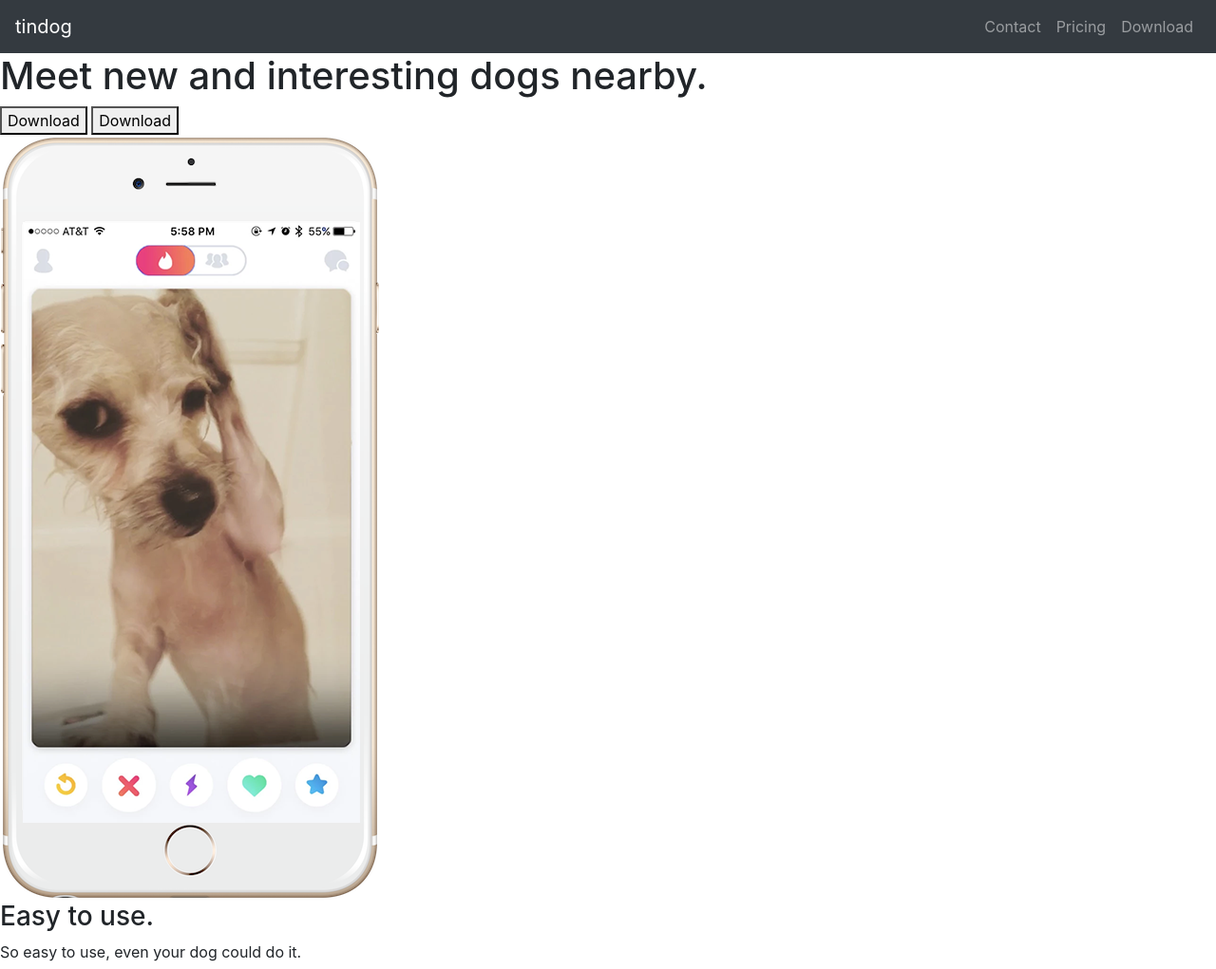
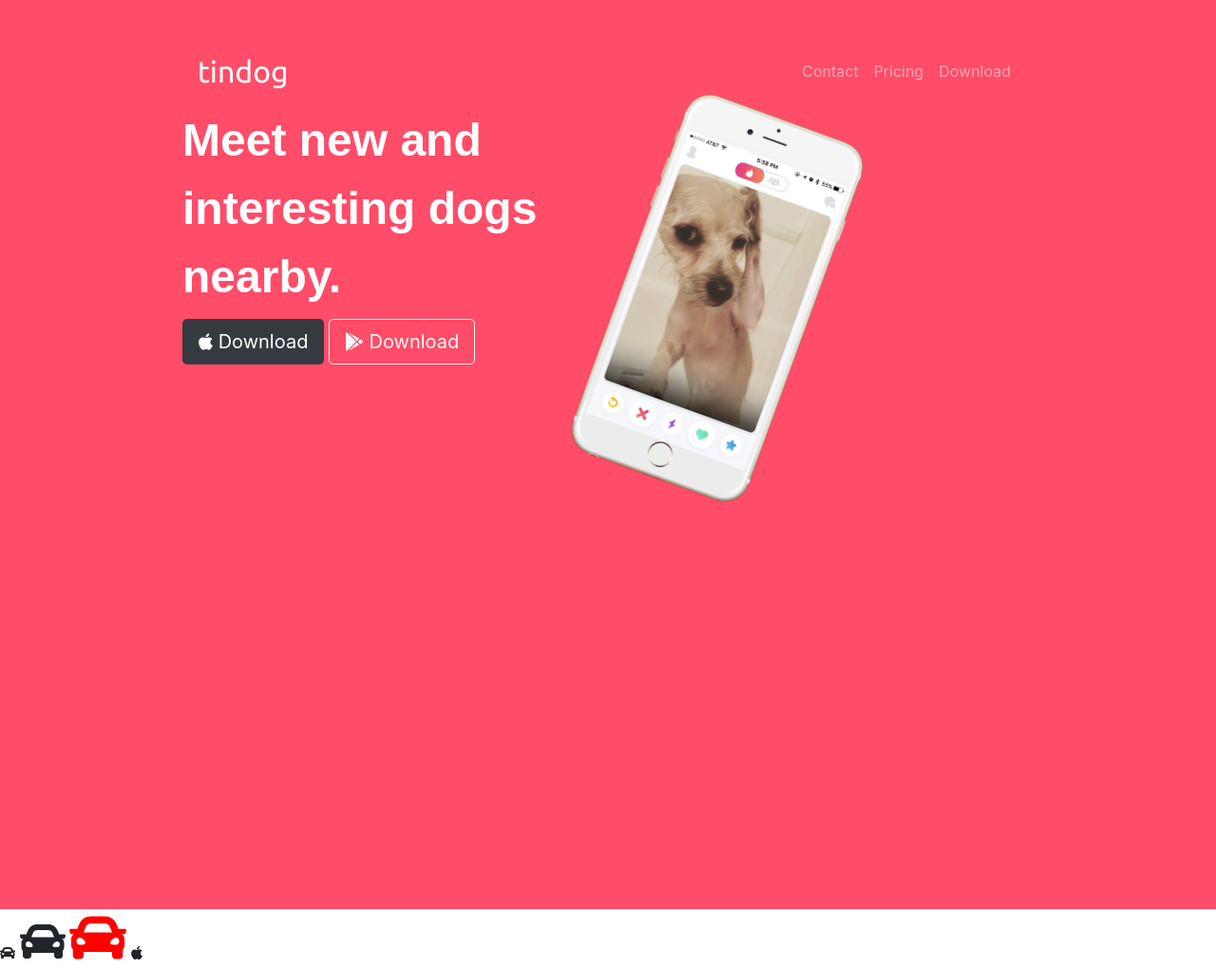
Before and after one commit to peoplewithnolife/TinDog, a plain HTML site: page index.html in a window 1280 px wide. Shown: the top 1021 px of the page at 95% size. Drawn offline with nearby package versions, Linux system fonts and the light colour scheme.

Commit message:
Styles for title section

```diff
--- a/css/styles.css
+++ b/css/styles.css
@@ -0,0 +1,32 @@
+
+h1 {
+  color: white;
+  font-family: 'Montserrat-Black', sans-serif;
+  font-size: 3rem;
+  font-weight: 900;
+  line-height: 1.5;
+}
+
+nav {
+  padding-bottom: 150px;
+}
+.navbar-brand {
+  font-family: 'Ubuntu', sans-serif;
+  font-size: 2rem;
+}
+
+.phone-img {
+   height: 50%;
+   width: auto;
+   transform: rotate(20deg);
+}
+
+.container-fluid {
+  padding: 3% 15% 3% 15%;
+}
+#title {
+  background-color: #FF4C68;
+  /*font-family: 'Ubuntu', sans-serif;*/
+  /*font-family: 'Montserrat', sans-serif;*/
+  /*font-weight: 700;*/
+}
--- a/index.html
+++ b/index.html
@@ -4,18 +4,24 @@
 <head>
   <meta charset="utf-8">
   <title>🚽🐈Tindog</title>
+
+  <link href="https://fonts.googleapis.com/css?family=Montserrat:100,400,600,900|Ubuntu:300,400,700&display=swap" rel="stylesheet">
+
   <link rel="stylesheet" href="https://stackpath.bootstrapcdn.com/bootstrap/4.4.1/css/bootstrap.min.css" integrity="sha384-Vkoo8x4CGsO3+Hhxv8T/Q5PaXtkKtu6ug5TOeNV6gBiFeWPGFN9MuhOf23Q9Ifjh" crossorigin="anonymous">
   <link rel="stylesheet" href="css/styles.css">
+
+  <script defer src="https://use.fontawesome.com/releases/v5.0.7/js/all.js"></script>
+
   <script src="https://code.jquery.com/jquery-3.4.1.slim.min.js" integrity="sha384-J6qa4849blE2+poT4WnyKhv5vZF5SrPo0iEjwBvKU7imGFAV0wwj1yYfoRSJoZ+n" crossorigin="anonymous"></script>
   <script src="https://cdn.jsdelivr.net/npm/popper.js@1.16.0/dist/umd/popper.min.js" integrity="sha384-Q6E9RHvbIyZFJoft+2mJbHaEWldlvI9IOYy5n3zV9zzTtmI3UksdQRVvoxMfooAo" crossorigin="anonymous"></script>
   <script src="https://stackpath.bootstrapcdn.com/bootstrap/4.4.1/js/bootstrap.min.js" integrity="sha384-wfSDF2E50Y2D1uUdj0O3uMBJnjuUD4Ih7YwaYd1iqfktj0Uod8GCExl3Og8ifwB6" crossorigin="anonymous"></script>
-</head>
-
 <body>
   <section id="title">
+    <div class="container-fluid">
 
       <!-- Nav Bar -->
-    <nav class="navbar navbar-expand-lg navbar-dark bg-dark">
+      <nav class="navbar navbar-expand-lg navbar-dark">
+
         <a class="navbar-brand" href="">tindog</a>
         <button class="navbar-toggler" type="button" data-toggle="collapse" data-target="#navbarTogglerDemo2" aria-controls="navbarTogglerDemo2" aria-expanded="false" aria-label="Toggle navigation">
           <span class="navbar-toggler-icon"></span>
@@ -38,19 +44,27 @@
 
       <!-- Title -->
 
-    <div>
+      <div class="row">
+        <div class="col-lg-6">
           <h1>Meet new and interesting dogs nearby.</h1>
-      <button type="button">Download</button>
-      <button type="button">Download</button>
+          <button type="button" class="btn btn-dark btn-lg"><i class="fab fa-apple"></i> Download</button>
+          <button type="button" class="btn btn btn-outline-light btn-lg"><i class="fab fa-google-play"></i> Download</button>
         </div>
-    <div>
-      <img src="images/iphone6.png" alt="iphone-mockup">
+        <div class="col-lg-6">
+          <img class="phone-img" src="images/iphone6.png" alt="iphone-mockup">
+        </div>
+      </div>
+
     </div>
   </section>
+
   <!-- Features -->
 
   <section id="features">
-
+    <i class="fa fa-car"></i>
+    <i class="fa fa-car" style="font-size:48px;"></i>
+    <i class="fa fa-car" style="font-size:60px;color:red;"></i>
+    <i class="fab fa-apple"></i>
     <h3>Easy to use.</h3>
     <p>So easy to use, even your dog could do it.</p>
 
```
Lines whose indentation alone changed are shown as unchanged.
